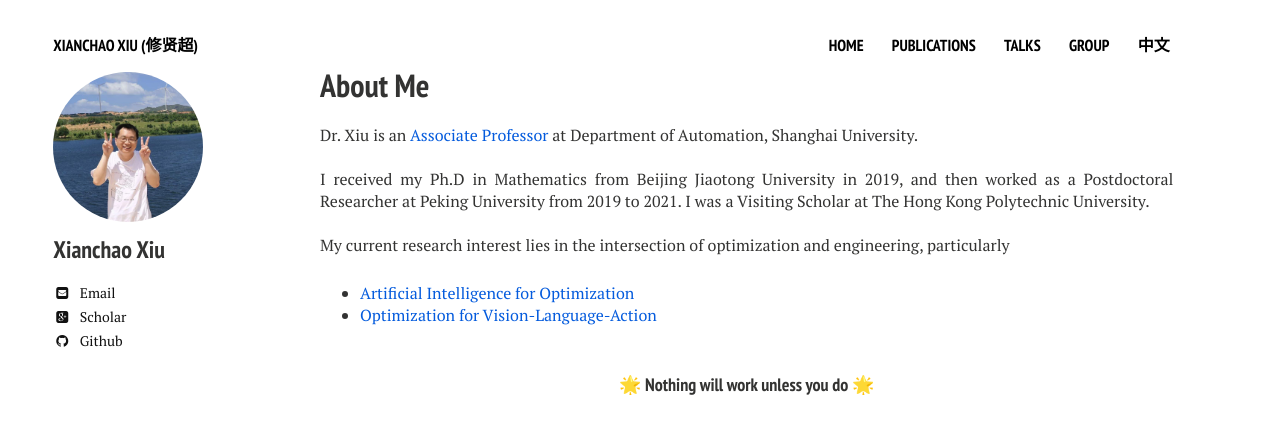
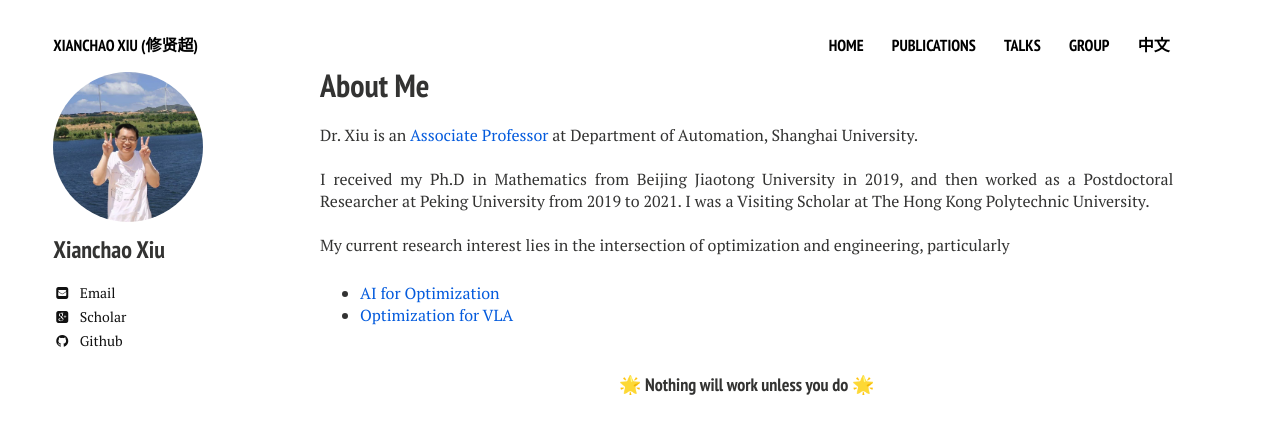
Before and after one commit to xianchaoxiu/xianchaoxiu.github.io, a Jekyll site: the page built from index.md, in a window 1280 px wide. Shown: the top 434 px of the page. Built offline with Jekyll 4.4.1, drawn with Linux system fonts in a browser that asks for light colours; nearby versions of some CDN libraries.

Commit message:
Update home2.html

```diff
--- a/_layouts/home2.html
+++ b/_layouts/home2.html
@@ -35,8 +35,8 @@
 
         My current research interest lies in the intersection of optimization and engineering, particularly
    <ul>
-      <li> <a href="https://xianchaoxiu.github.io/chinese/research/OPT/" class="textlink" target="_blank"> Artificial Intelligence for Optimization </a> </li>
-      <li> <a href="https://xianchaoxiu.github.io/chinese/research/VLA/" class="textlink" target="_blank"> Optimization for Vision-Language-Action </a> </li> <br>
+      <li> <a href="https://xianchaoxiu.github.io/chinese/research/OPT/" class="textlink" target="_blank"> AI for Optimization </a> </li>
+      <li> <a href="https://xianchaoxiu.github.io/chinese/research/VLA/" class="textlink" target="_blank"> Optimization for VLA </a> </li> <br>
    </ul>
 
 
```
